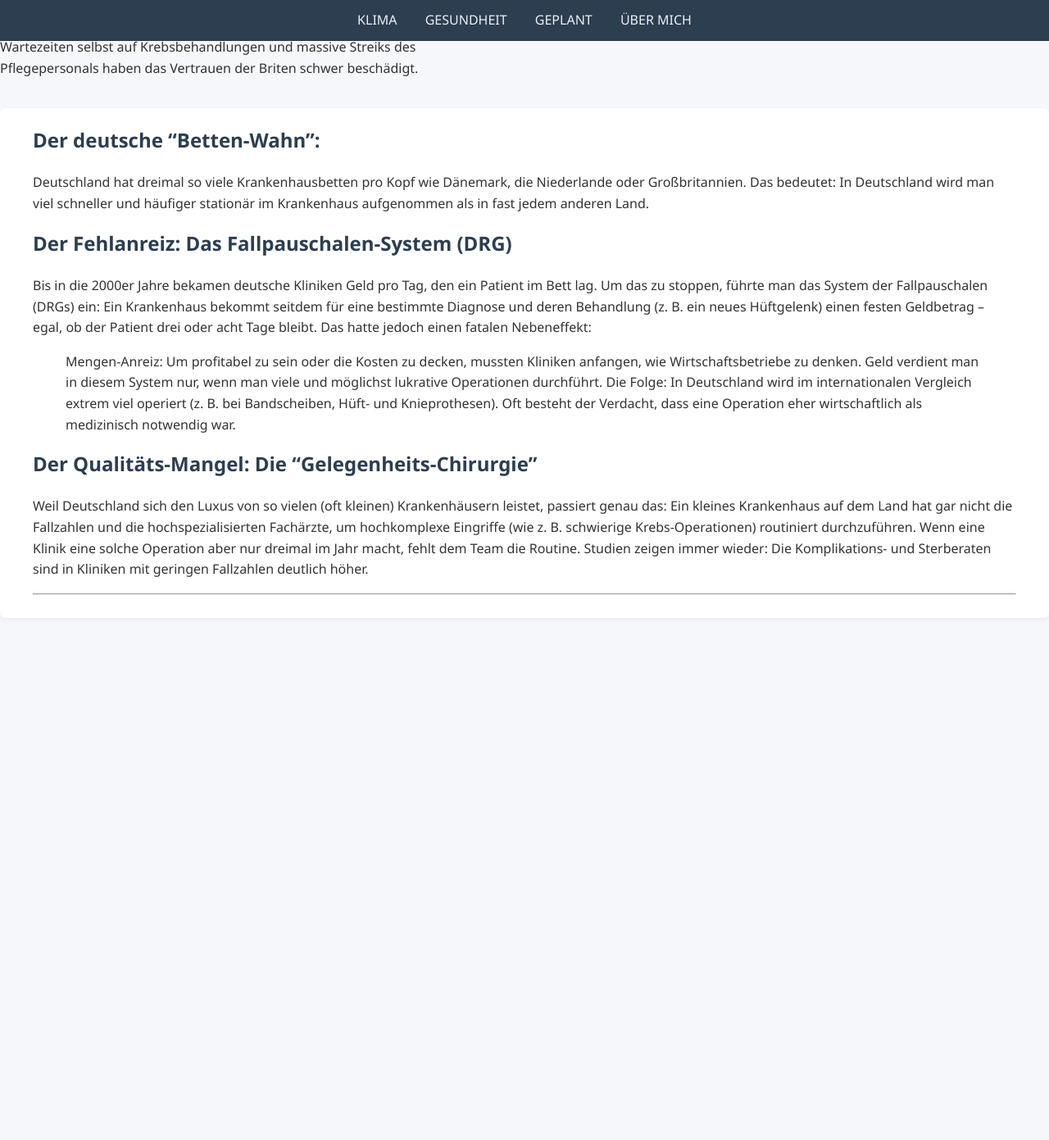
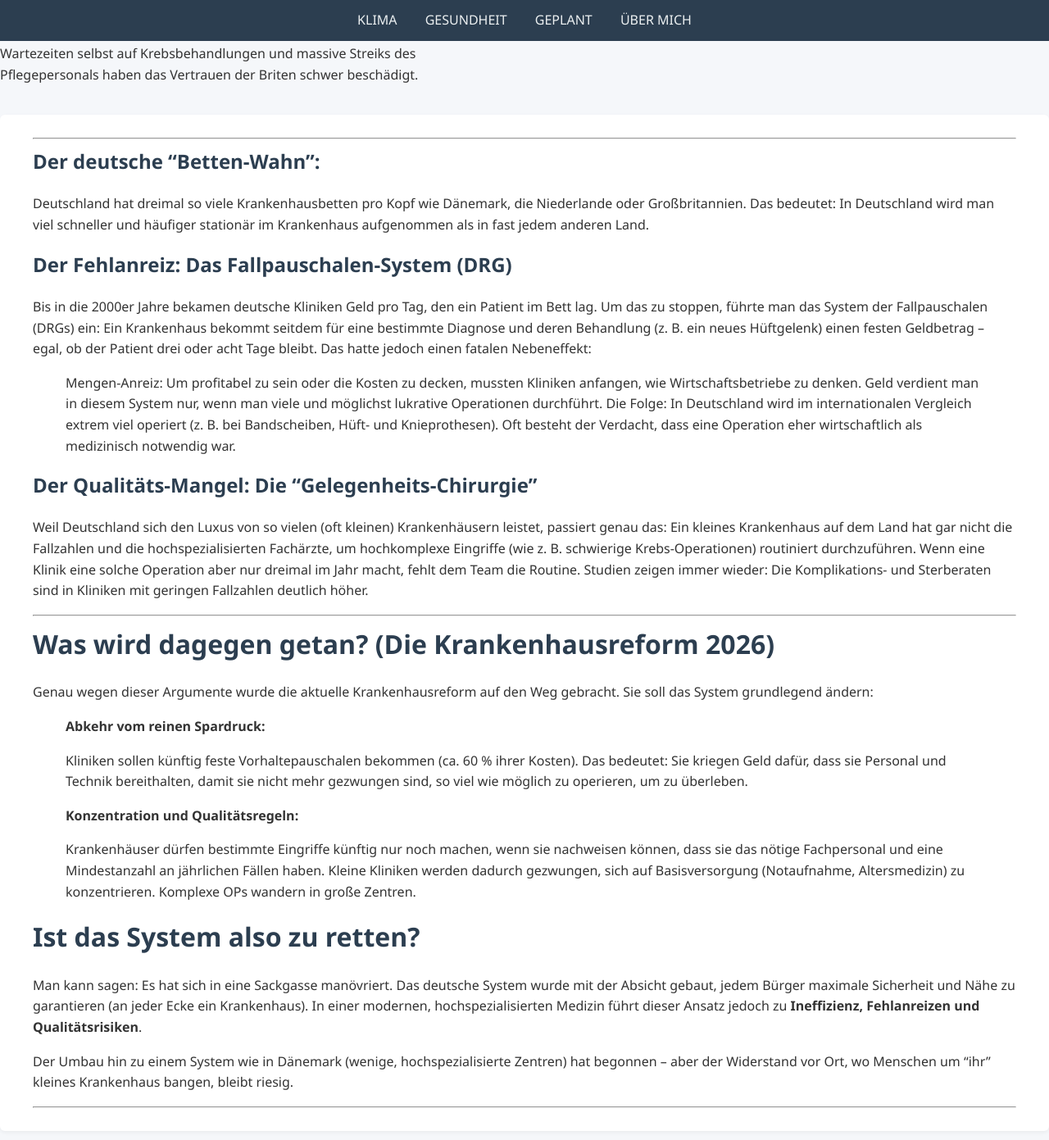
Before and after one commit to TheGermanTruth/TheGermanTruth, a Jekyll site: the page built from gesundheit.md, in a window 1280 px wide and 1400 px high, scrolled down 3282 px. Shown: the top 1391 px of the window at 82% size. Built offline with Jekyll 4.4.1, drawn with Linux system fonts in a browser that asks for light colours; before the commit the page ends 4056 px from its top, so only the background shows below that.

Commit message:
Update gesundheit.md

```diff
--- a/gesundheit.md
+++ b/gesundheit.md
@@ -29,8 +29,6 @@ Hier ist die direkte Übersicht der harten Fakten (jeweils normiert auf 1.000 Ei
 
 ![BESCHREIBUNG]({{ '/images/tabelle.png' | relative_url }}){: width="100%"}
 
----
-
 </div>
 
 <div class="column" markdown="1">
@@ -57,13 +55,13 @@ Spanien: 9,2 %
 
 Deutschland führt diese Gruppe deutlich an und gibt relativ gesehen am meisten Geld für sein Gesundheitssystem aus, dicht gefolgt von Frankreich und der Schweiz. Spanien und Dänemark steuern ihre rein steuerfinanzierten Systeme deutlich kosteneffizienter nahe am beziehungsweise leicht unter dem OECD-Schnitt.
 
----
-
 </div>
 
 </div>
 
 <div class="section one-column" markdown="1">
+
+---
 
 # Die Zufriedenheit der Menschen
 
@@ -110,6 +108,8 @@ wo das System verlässlich und schnell funktioniert (Schweiz, Niederlande) – s
 
 <div class="section one-column" markdown="1">
 
+---
+
 ## Der deutsche "Betten-Wahn":
 
 Deutschland hat dreimal so viele Krankenhausbetten pro Kopf wie Dänemark, die Niederlande oder Großbritannien. Das bedeutet: In Deutschland wird man viel schneller und häufiger stationär im Krankenhaus aufgenommen als in fast jedem anderen Land.
@@ -129,4 +129,24 @@ Die Komplikations- und Sterberaten sind in Kliniken mit geringen Fallzahlen deut
 
 ---
 
+# Was wird dagegen getan? (Die Krankenhausreform 2026)
+
+Genau wegen dieser Argumente wurde die aktuelle Krankenhausreform auf den Weg gebracht. Sie soll das System grundlegend ändern:
+
+>**Abkehr vom reinen Spardruck:**
+>
+>Kliniken sollen künftig feste Vorhaltepauschalen bekommen (ca. 60 % ihrer Kosten). Das bedeutet: Sie kriegen Geld dafür, dass sie Personal und Technik bereithalten, damit sie nicht mehr gezwungen sind, so viel wie möglich zu operieren, um zu überleben.
+>
+>**Konzentration und Qualitätsregeln:**
+>
+>Krankenhäuser dürfen bestimmte Eingriffe künftig nur noch machen, wenn sie nachweisen können, dass sie das nötige Fachpersonal und eine Mindestanzahl an jährlichen Fällen haben. Kleine Kliniken werden dadurch gezwungen, sich auf Basisversorgung (Notaufnahme, Altersmedizin) zu konzentrieren. Komplexe OPs wandern in große Zentren.
+
+# Ist das System also zu retten?
+
+Man kann sagen: Es hat sich in eine Sackgasse manövriert. Das deutsche System wurde mit der Absicht gebaut, jedem Bürger maximale Sicherheit und Nähe zu garantieren (an jeder Ecke ein Krankenhaus). In einer modernen, hochspezialisierten Medizin führt dieser Ansatz jedoch zu **Ineffizienz, Fehlanreizen und Qualitätsrisiken**.
+
+Der Umbau hin zu einem System wie in Dänemark (wenige, hochspezialisierte Zentren) hat begonnen – aber der Widerstand vor Ort, wo Menschen um "ihr" kleines Krankenhaus bangen, bleibt riesig.
+
+---
+
 </div>
```
